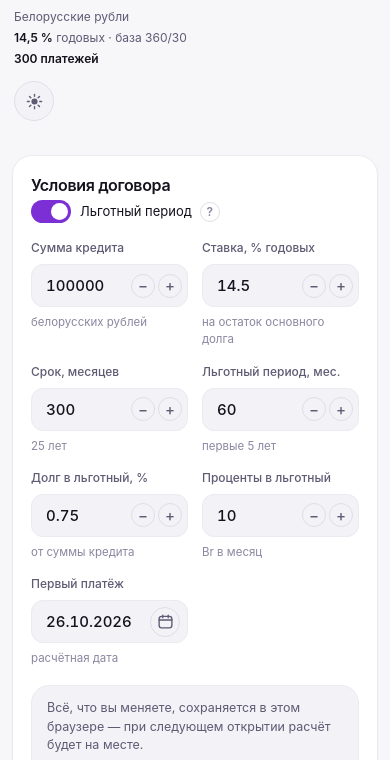
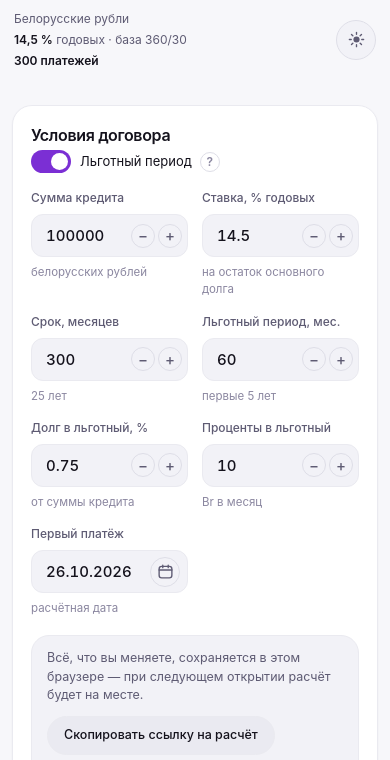
Before and after one commit to IlyaRadn/Calculetor-, a plain HTML site: page dist/credit-calculator.html in a window 390 px wide. Shown: the part 66-826 px from the top of the page. Drawn offline with Linux system fonts and the light colour scheme.

Commit message:
Шапка: сводка и кнопка темы одной группой
Заголовок, кнопка и сводка были тремя отдельными элементами flex, и
space-between растягивал пустоту между сводкой и кнопкой. Теперь они
в общей группе с отступом 16 px, на телефоне расходятся по краям строки.

Co-Authored-By: Claude Opus 5 <noreply@anthropic.com>

```diff
--- a/dist/credit-calculator.html
+++ b/dist/credit-calculator.html
@@ -108,8 +108,9 @@ h1,h2,h3{margin:0; text-wrap:balance}
 /* ── Шапка ─────────────────────────────── */
 .masthead{display:flex; flex-wrap:wrap; align-items:flex-end; justify-content:space-between; gap:16px 22px;
   padding:0 4px 28px; animation:riseIn .6s ease-out}
+.masthead-side{display:flex; align-items:center; gap:16px}
 .theme-btn{
-  order:3; width:40px; height:40px; padding:0; border-radius:50%; cursor:pointer; flex:none;
+  width:40px; height:40px; padding:0; border-radius:50%; cursor:pointer; flex:none;
   border:1px solid var(--edge-2); background:var(--soft); color:var(--muted);
   display:flex; align-items:center; justify-content:center;
   transition:border-color .18s, background .18s, color .18s, box-shadow .18s;
@@ -486,7 +487,8 @@ tr.final-row .cell{font-weight:600}
 /* ── Мобильная вёрстка ─────────────────── */
 @media (max-width:720px){
   .wrap{padding:26px 12px 64px; gap:16px}
-  .masthead{flex-direction:column; align-items:flex-start; gap:12px; padding:0 2px 18px}
+  .masthead{flex-direction:column; align-items:flex-start; gap:14px; padding:0 2px 18px}
+  .masthead-side{width:100%; justify-content:space-between; gap:12px}
   .masthead h1{font-size:clamp(28px,8.5vw,38px)}
   .stamp{text-align:left; font-size:12px; line-height:1.75}
 
@@ -569,6 +571,12 @@ tr.final-row .cell{font-weight:600}
     <div>
       <h1>Кредитная <em>ведомость</em></h1>
     </div>
+    <div class="masthead-side">
+    <div class="stamp">
+      Белорусские рубли<br>
+      <b id="stamp-rate">14,5 %</b> годовых · база 360/30<br>
+      <b id="stamp-term">300 платежей</b>
+    </div>
     <button class="theme-btn" type="button" id="theme-btn" aria-label="Переключить тему" title="Светлая или тёмная тема">
       <svg class="ic-moon" viewBox="0 0 20 20" width="17" height="17" aria-hidden="true">
         <path d="M16.5 12.4A7 7 0 0 1 7.6 3.5a7 7 0 1 0 8.9 8.9Z" fill="currentColor"/>
@@ -579,10 +587,6 @@ tr.final-row .cell{font-weight:600}
               stroke="currentColor" stroke-width="1.6" stroke-linecap="round"/>
       </svg>
     </button>
-    <div class="stamp">
-      Белорусские рубли<br>
-      <b id="stamp-rate">14,5 %</b> годовых · база 360/30<br>
-      <b id="stamp-term">300 платежей</b>
     </div>
   </header>
 
```
Also changed, not shown: docs/index.html (+10 -6 lines), index.html (+10 -6 lines).
